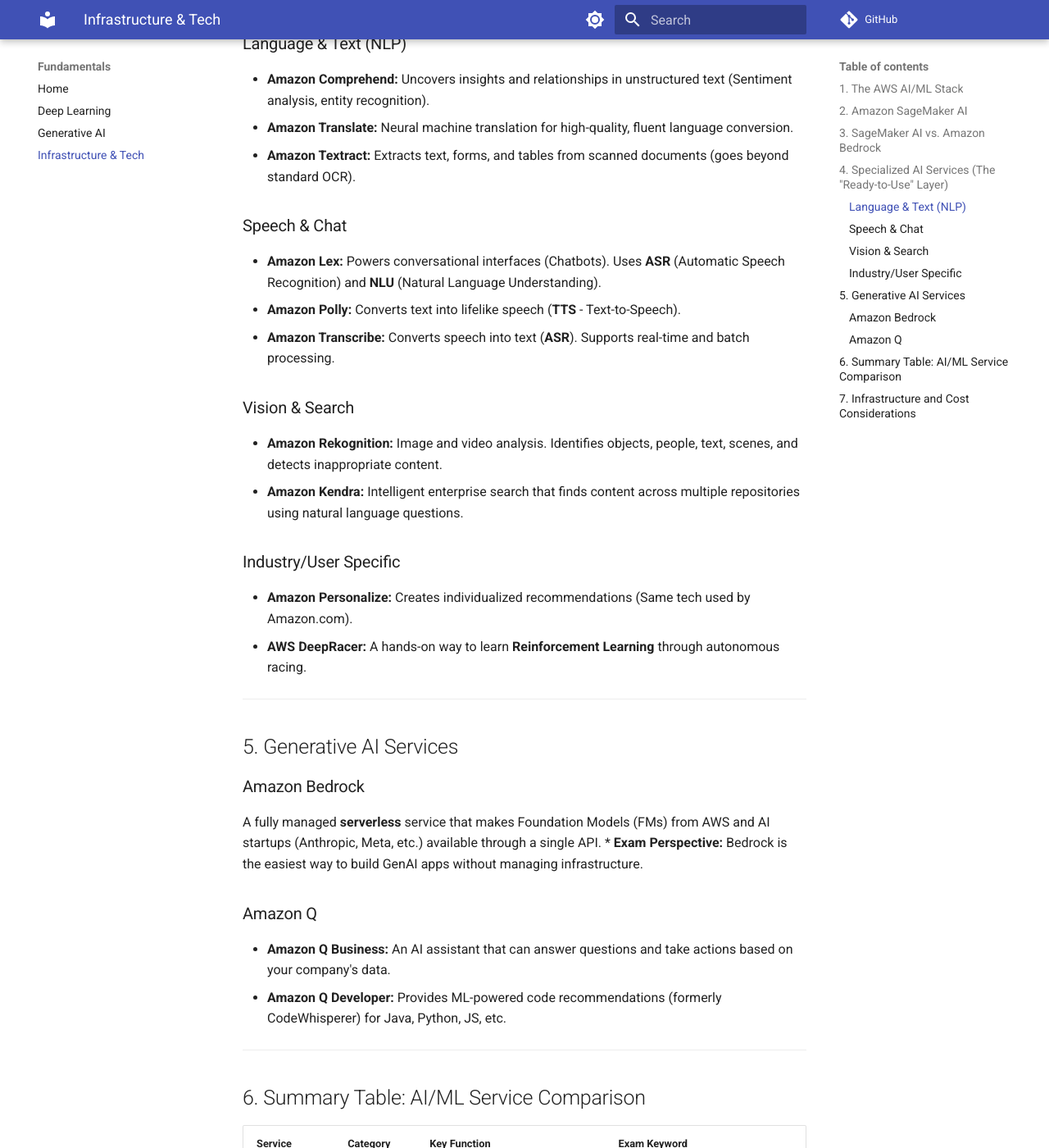
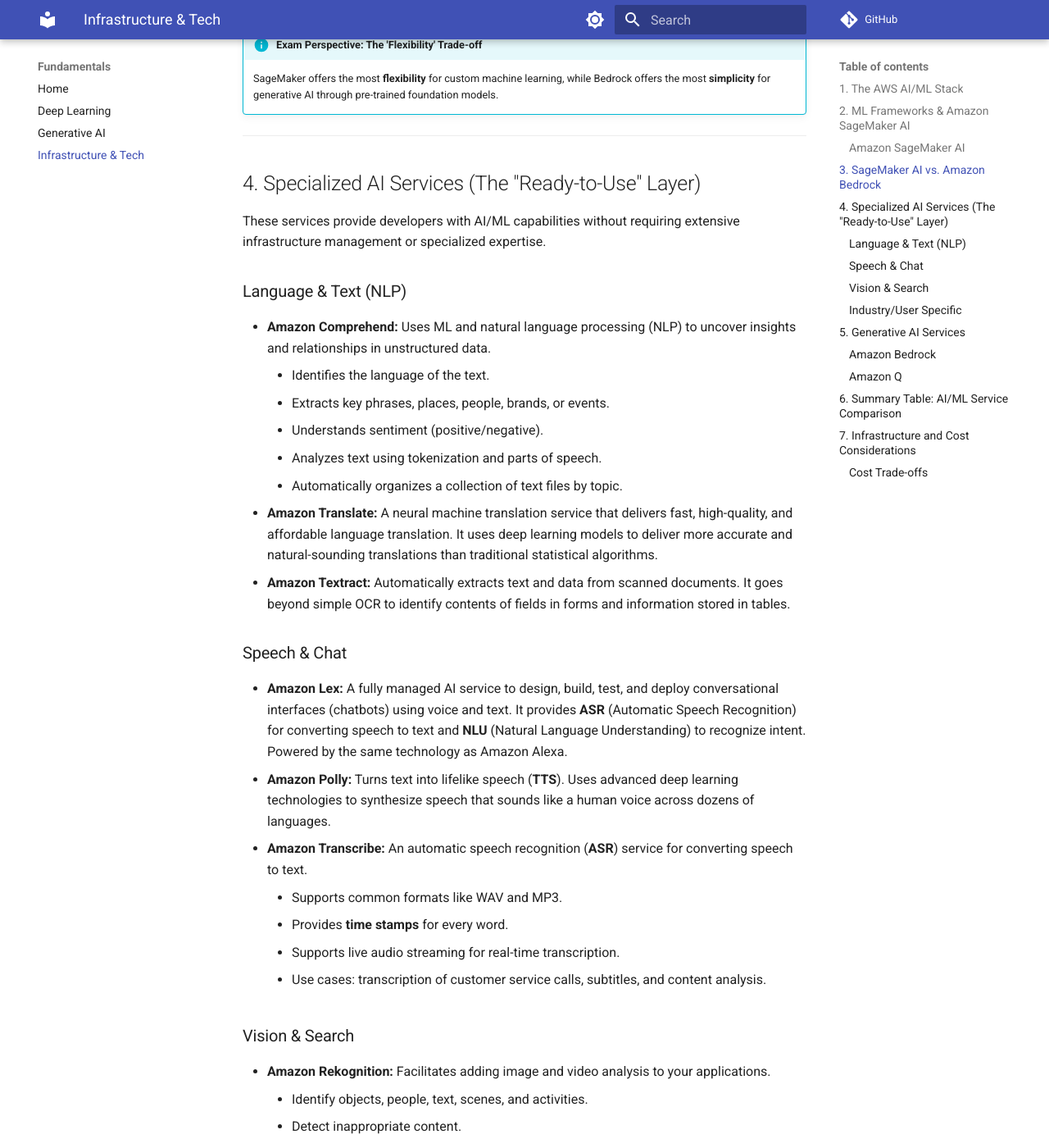
Before and after one commit to kvcenation5/aws-ai-practitioner-exam, an MkDocs documentation site: the page built from docs/04-aws-infrastructure-technologies.md, in a window 1280 px wide and 1400 px high, scrolled down 1841 px. Shown: the whole window at 82% size. Built offline with MkDocs 1.6.1 and Material for MkDocs 9.7.7, drawn with Linux system fonts in a browser that asks for light colours; comment, search, counter and statistics services are not loaded; some of the changed text lies outside the part shown.

Commit message:
Add complete descriptions for AI/ML services

```diff
--- a/docs/04-aws-infrastructure-technologies.md
+++ b/docs/04-aws-infrastructure-technologies.md
@@ -2,13 +2,13 @@
 
 > **AWS AI Practitioner Exam (AIF-C01) Study Guide**
 
-AWS offers a comprehensive suite of ML and generative AI services across three distinct layers. Understanding which service fits a specific use case is critical for the exam.
+AWS offers a comprehensive suite of ML and generative AI services that can help you unlock the full potential of these transformative technologies. In this lesson, you will learn about the various AI and ML services available on AWS, from text comprehension with Amazon Comprehend to code generation with Amazon Q Developer.
 
 ---
 
 ## 1. The AWS AI/ML Stack
 
-AWS categorizes its services into a "stack" to help customers choose the right level of abstraction:
+AWS categorizes its services into a "stack" to help customers choose the right level of abstraction. AWS rapidly innovates across the AI and ML stack, offering comprehensive capabilities from infrastructure and tools to groundbreaking applications.
 
 | Layer | Focus | Key Services |
 | :--- | :--- | :--- |
@@ -18,19 +18,22 @@
 
 ---
 
-## 2. Amazon SageMaker AI
+## 2. ML Frameworks & Amazon SageMaker AI
 
-**Amazon SageMaker AI** is the primary service for traditional ML workflows.
+The ML frameworks layer plays a crucial role in the development and deployment of machine learning models. At the core of the frameworks layer is **Amazon SageMaker AI**.
 
-*   **Capabilities:** Building, training, and deploying ML models at scale.
-*   **SageMaker JumpStart:** A hub within SageMaker to access pre-trained models (including FMs like Llama) for one-click deployment.
-*   **SageMaker Canvas:** A visual, no-code interface for business analysts to build ML models.
+### Amazon SageMaker AI
+With SageMaker AI, you can build, train, and deploy ML models for any use case with fully managed infrastructure, tools, and workflows.
+*   **Fully Managed:** SageMaker AI removes the heavy lifting from each step of the ML process to make it easier to develop high-quality models.
+*   **Unified Toolset:** It provides all the components used for ML in a single toolset, so models get to production faster with much less effort and at lower cost.
+*   **SageMaker JumpStart:** Helps you quickly get started with ML by providing a set of solutions for common use cases. It supports one-click deployment and fine-tuning of more than 150 popular open-source models (Llama, etc.).
+*   **SageMaker Canvas:** A visual, no-code interface for business analysts to build ML models and generate predictions.
 
 ---
 
 ## 3. SageMaker AI vs. Amazon Bedrock
 
-Choosing between these two is a common exam topic. Use this table for quick reference:
+Choosing between these two is a common exam topic.
 
 | Feature | Amazon SageMaker AI | Amazon Bedrock |
 | :--- | :--- | :--- |
@@ -45,42 +48,56 @@
 !!! info "Exam Perspective: The 'Flexibility' Trade-off"
     SageMaker offers the most **flexibility** for custom machine learning, while Bedrock offers the most **simplicity** for generative AI through pre-trained foundation models.
 
-
 ---
 
 ## 4. Specialized AI Services (The "Ready-to-Use" Layer)
 
-These services are pre-trained by AWS and available via API.
+These services provide developers with AI/ML capabilities without requiring extensive infrastructure management or specialized expertise.
 
 ### Language & Text (NLP)
-*   **Amazon Comprehend:** Uncovers insights and relationships in unstructured text (Sentiment analysis, entity recognition).
-*   **Amazon Translate:** Neural machine translation for high-quality, fluent language conversion.
-*   **Amazon Textract:** Extracts text, forms, and tables from scanned documents (goes beyond standard OCR).
+*   **Amazon Comprehend:** Uses ML and natural language processing (NLP) to uncover insights and relationships in unstructured data.
+    *   Identifies the language of the text.
+    *   Extracts key phrases, places, people, brands, or events.
+    *   Understands sentiment (positive/negative).
+    *   Analyzes text using tokenization and parts of speech.
+    *   Automatically organizes a collection of text files by topic.
+*   **Amazon Translate:** A neural machine translation service that delivers fast, high-quality, and affordable language translation. It uses deep learning models to deliver more accurate and natural-sounding translations than traditional statistical algorithms.
+*   **Amazon Textract:** Automatically extracts text and data from scanned documents. It goes beyond simple OCR to identify contents of fields in forms and information stored in tables.
 
 ### Speech & Chat
-*   **Amazon Lex:** Powers conversational interfaces (Chatbots). Uses **ASR** (Automatic Speech Recognition) and **NLU** (Natural Language Understanding).
-*   **Amazon Polly:** Converts text into lifelike speech (**TTS** - Text-to-Speech).
-*   **Amazon Transcribe:** Converts speech into text (**ASR**). Supports real-time and batch processing.
+*   **Amazon Lex:** A fully managed AI service to design, build, test, and deploy conversational interfaces (chatbots) using voice and text. It provides **ASR** (Automatic Speech Recognition) for converting speech to text and **NLU** (Natural Language Understanding) to recognize intent. Powered by the same technology as Amazon Alexa.
+*   **Amazon Polly:** Turns text into lifelike speech (**TTS**). Uses advanced deep learning technologies to synthesize speech that sounds like a human voice across dozens of languages.
+*   **Amazon Transcribe:** An automatic speech recognition (**ASR**) service for converting speech to text.
+    *   Supports common formats like WAV and MP3.
+    *   Provides **time stamps** for every word.
+    *   Supports live audio streaming for real-time transcription.
+    *   Use cases: transcription of customer service calls, subtitles, and content analysis.
 
 ### Vision & Search
-*   **Amazon Rekognition:** Image and video analysis. Identifies objects, people, text, scenes, and detects inappropriate content.
-*   **Amazon Kendra:** Intelligent enterprise search that finds content across multiple repositories using natural language questions.
+*   **Amazon Rekognition:** Facilitates adding image and video analysis to your applications.
+    *   Identify objects, people, text, scenes, and activities.
+    *   Detect inappropriate content.
+    *   Highly accurate facial analysis and facial search.
+    *   Use cases: user verification, people counting, and public safety.
+*   **Amazon Kendra:** An intelligent search service powered by ML. It reimagines enterprise search, helping employees find content even when it is scattered across multiple locations and repositories.
 
 ### Industry/User Specific
-*   **Amazon Personalize:** Creates individualized recommendations (Same tech used by Amazon.com).
-*   **AWS DeepRacer:** A hands-on way to learn **Reinforcement Learning** through autonomous racing.
+*   **Amazon Personalize:** Allows developers to create individualized recommendations for customers.
+    *   Uses an activity stream (page views, signups, purchases).
+    *   Identifies what is meaningful, selects the right algorithms, and trains a customized model.
+*   **AWS DeepRacer:** A 1/18th scale race car that provides a fun way to get started with **Reinforcement Learning (RL)**. RL learns complex behaviors without labeled data by optimizing for long-term goals.
 
 ---
 
 ## 5. Generative AI Services
 
 ### Amazon Bedrock
-A fully managed **serverless** service that makes Foundation Models (FMs) from AWS and AI startups (Anthropic, Meta, etc.) available through a single API.
-*   **Exam Perspective:** Bedrock is the easiest way to build GenAI apps without managing infrastructure.
+A fully managed service that makes Foundation Models (FMs) from Amazon and leading AI startups available through an API.
+*   **Serverless Experience:** Quickly experiment, privately customize with your own data, and deploy into AWS applications without managing infrastructure.
 
 ### Amazon Q
-*   **Amazon Q Business:** An AI assistant that can answer questions and take actions based on your company's data.
-*   **Amazon Q Developer:** Provides ML-powered code recommendations (formerly CodeWhisperer) for Java, Python, JS, etc.
+*   **Amazon Q Business:** Helps get fast, relevant answers to questions, solve problems, and generate content using company information repositories and enterprise systems.
+*   **Amazon Q Developer:** Improves developer productivity by providing ML-powered code recommendations (Java, JS, Python, etc.). It can generate entire functions and logical blocks of code (10–15+ lines).
 
 ---
 
@@ -104,12 +121,14 @@
 
 ## 7. Infrastructure and Cost Considerations
 
-*   **Security:** AWS uses a **Shared Responsibility Model**. AWS secures the infrastructure; you secure your data and model configurations.
-*   **Privacy:** In Amazon Bedrock, your data is **not used** to train the base models.
-*   **Cost Trade-offs:**
-    *   **Proximity to data:** Regional availability impacts latency and cost.
-    *   **Pricing Models:** On-demand (pay as you go) vs. Provisioned Throughput (for high-scale workloads).
-    *   **Performance:** Higher performance (low latency) usually comes at a higher price point.
+AWS provides a secure and compliant infrastructure for building AI applications. AWS uses a **Shared Responsibility Model**.
+
+### Cost Trade-offs
+When working with AI and ML services, several factors impact cost:
+*   **Responsibility & Maintenance:** Managed services (Bedrock) vs. Infrastructure control (SageMaker).
+*   **Pricing Models:** On-demand (pay per request) vs. Provisioned Throughput (guaranteed capacity).
+*   **Regional Coverage:** Costs can vary by region and proximity to data.
+*   **Performance:** Higher throughput and lower latency requirements typically increase costs.
 
 ---
 *Last Updated: Jan 2026*
```
